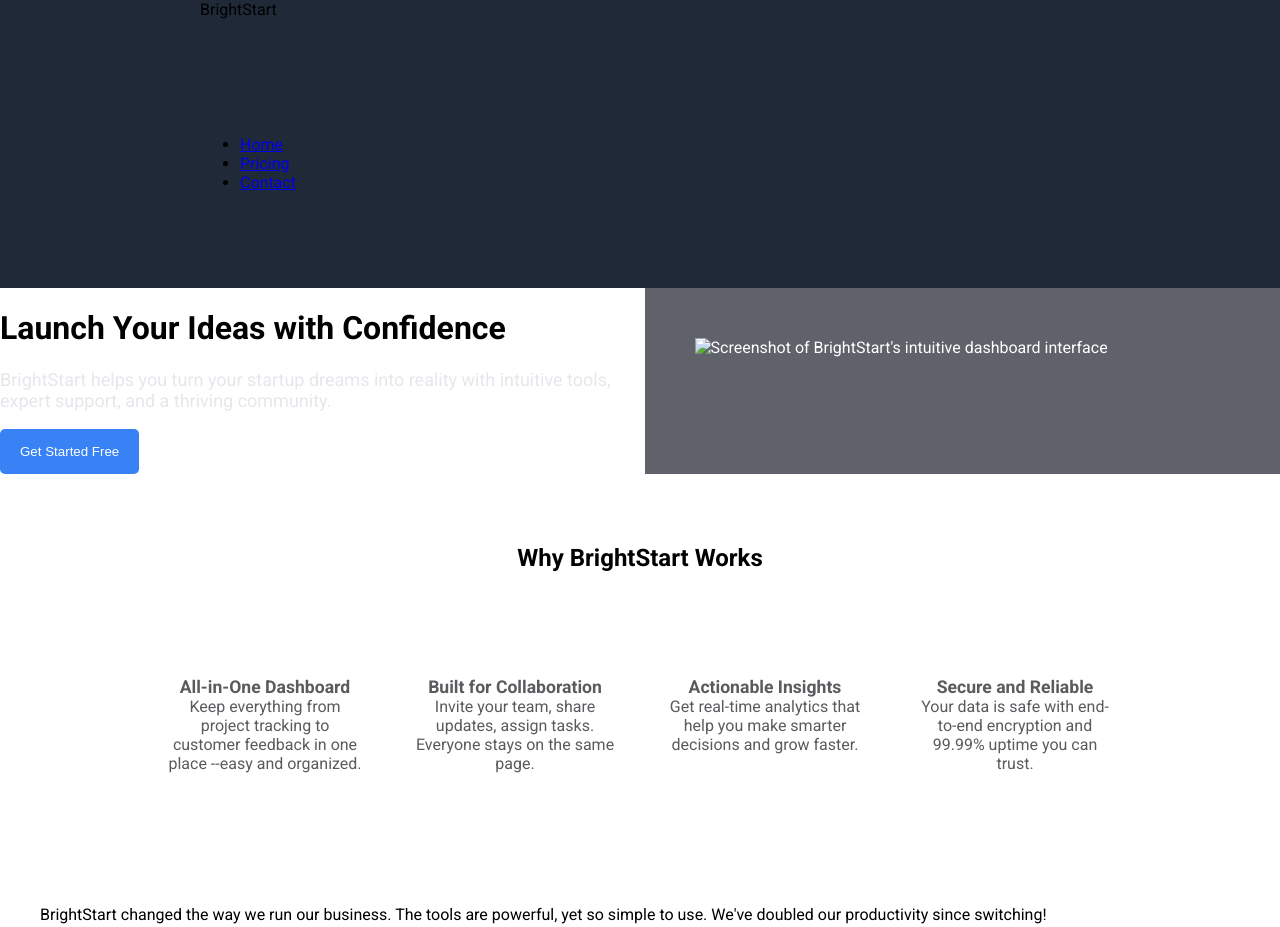
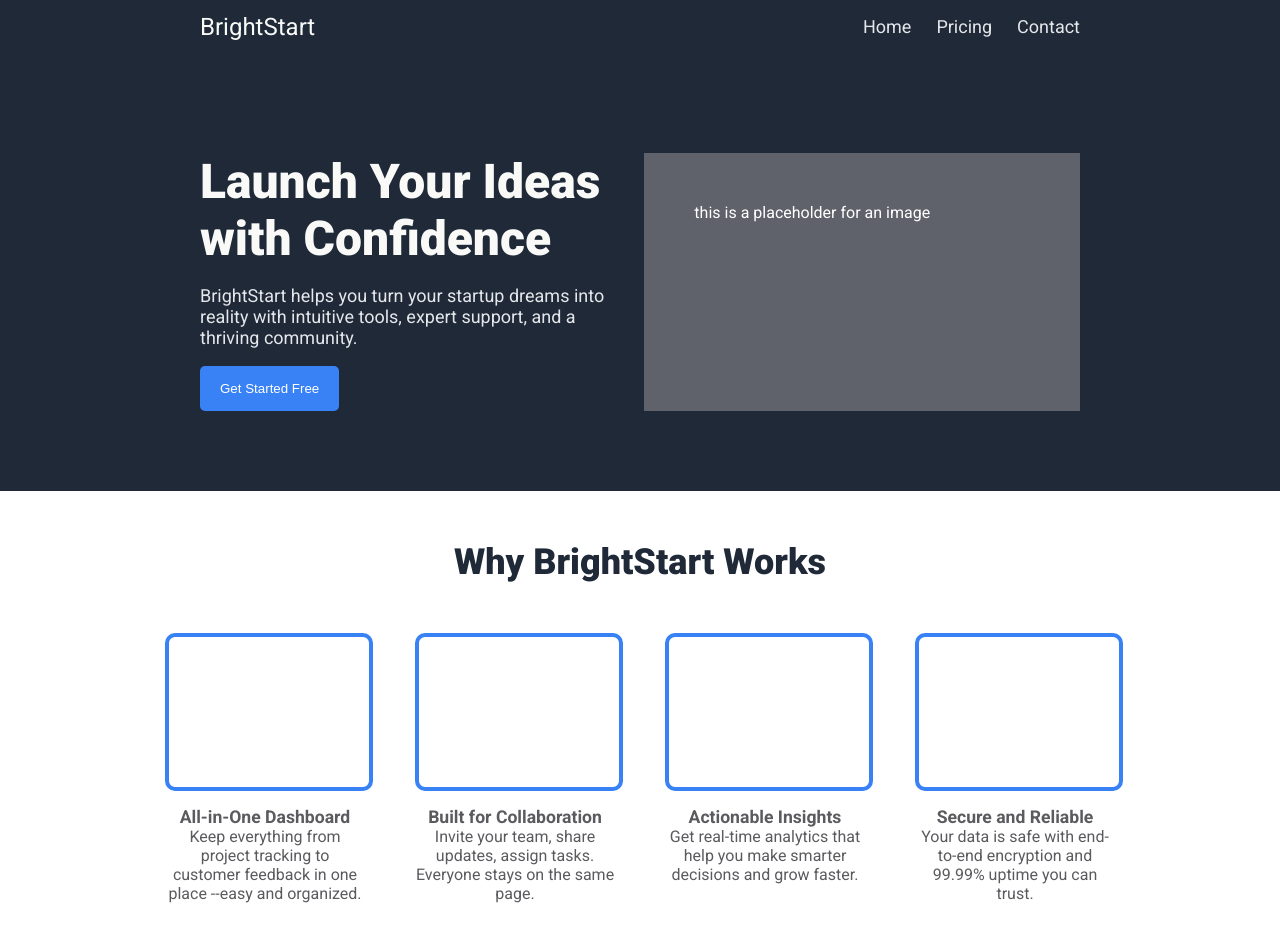
Before and after one commit to Mr-Bismark/odin-project-landing-page, a plain HTML site: page index.html in a window 1280 px wide. Shown: the top 927 px of the page. Drawn offline with Linux system fonts and the light colour scheme.

Commit message:
fix(index): Add hero section to header
- Place the .hero section inside the header section
- Give the section with header links the .headerLinks class

```diff
--- a/index.html
+++ b/index.html
@@ -9,6 +9,7 @@
 </head>
 <body>
     <header>
+        <div class="headerLinks">
             <div class="logo">
                 BrightStart
             </div>
@@ -19,45 +20,47 @@
                     <li><a href="#">Contact</a></li>
                 </ul>
             </div>
-    </header>
+        </div>
         <div class="hero">
             <div class="heroContent">
-            <h1>Launch Your Ideas with Confidence</h1>
+                <span class="heading">Launch Your Ideas with Confidence</span>
                 <p>
                     BrightStart helps you turn your startup dreams into reality with intuitive tools, expert support, and a thriving community.
                 </p>
                 <button>Get Started Free</button>
             </div>
             <div class="heroImage">
-            <img src="" alt="Screenshot of BrightStart's intuitive dashboard interface">
+                this is a placeholder for an image
             </div>
         </div>
+    </header>
+
     <div class="info">
-        <h2>Why BrightStart Works</h2>
+        <span class="heading">Why BrightStart Works</span>
         <div class="cards">
             <div class="card">
-                <img src="" alt="">
+                <div class="cardImage"></div>
                 <p>
                     <span class="cardTitle">All-in-One Dashboard</span>
                     Keep everything from project tracking to customer feedback in one place --easy and organized.
                 </p>
             </div>
             <div class="card">
-                <img src="" alt="">
+                <div class="cardImage"></div>
                 <p>
                     <span class="cardTitle">Built for Collaboration</span>
                     Invite your team, share updates, assign tasks. Everyone stays on the same page.
                 </p>
             </div>
             <div class="card">
-                <img src="" alt="">
+                <div class="cardImage"></div>
                 <p>
                     <span class="cardTitle">Actionable Insights</span>
                     Get real-time analytics that help you make smarter decisions and grow faster.
                 </p>
             </div>
             <div class="card">
-                <img src="" alt="">
+                <div class="cardImage"></div>
                 <p>
                     <span class="cardTitle">Secure and Reliable</span>
                     Your data is safe with end-to-end encryption and 99.99% uptime you can trust.
```
Lines whose indentation alone changed are shown as unchanged.
